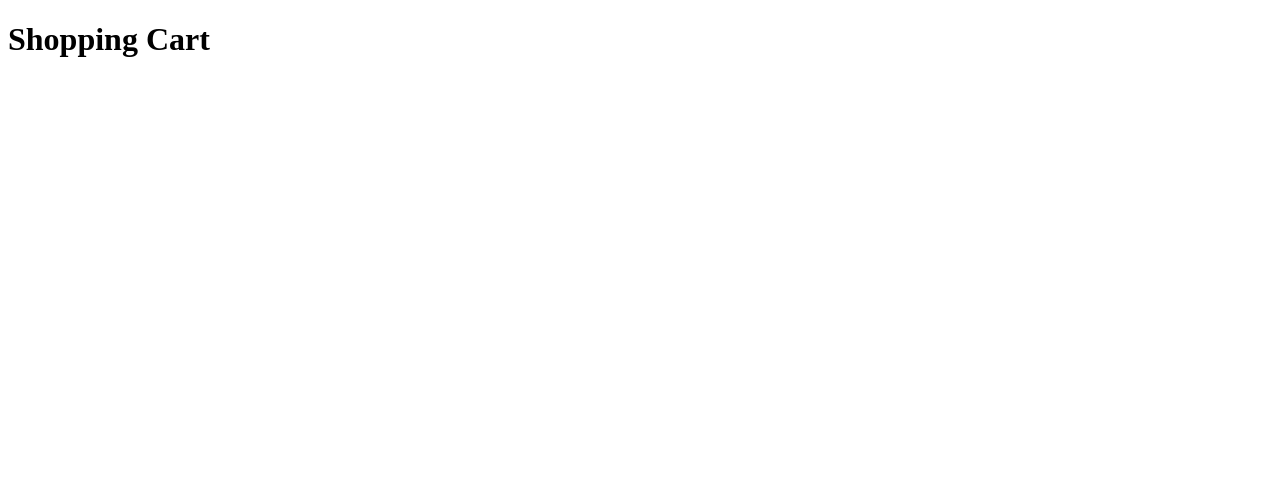
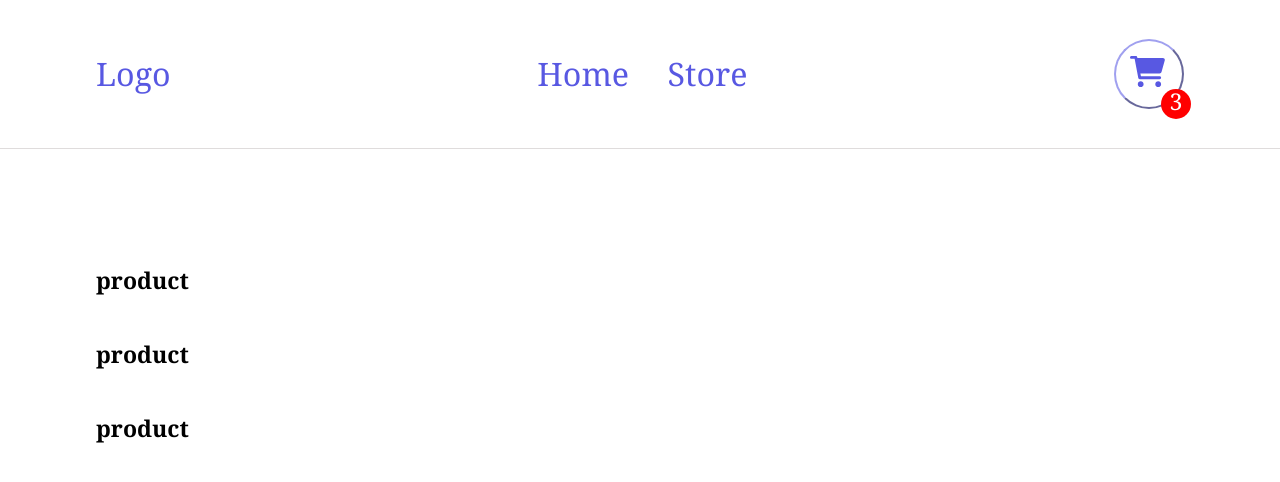
Before and after one commit to carlosblinf/shoppingcart-frontend, a React (Vite) app: page / in a window 1280 px wide. Shown: the top 482 px of the page. Built offline with nearby package versions, Linux system fonts and the light colour scheme.

Commit message:
simple layout

```diff
--- a/package.json
+++ b/package.json
@@ -9,9 +9,11 @@
     "preview": "vite preview"
   },
   "dependencies": {
+    "axios": "^1.2.0",
     "react": "^18.2.0",
     "react-dom": "^18.2.0",
-    "react-router-dom": "^6.4.3"
+    "react-router-dom": "^6.4.3",
+    "sass": "^1.56.1"
   },
   "devDependencies": {
     "@types/react": "^18.0.24",
--- a/src/App.tsx
+++ b/src/App.tsx
@@ -1,9 +1,19 @@
-import { useState } from 'react'
+import { Routes, Route } from 'react-router-dom'
+import Header from './components/Header'
+import Home from './pages/Home'
+import Store from './pages/Store'
+import './styles.scss'
 
 function App() {
 
   return (
-   <h1>Shopping Cart</h1>
+   <div className="containerApp">
+    <Header/>
+    <Routes>
+      <Route path='/' element={<Home/>} />
+      <Route path='/store' element={<Store/>} />
+    </Routes>
+   </div>
   )
 }
 
--- /dev/null
+++ b/src/components/Header/index.tsx
@@ -0,0 +1,31 @@
+import React from 'react'
+import { Link } from 'react-router-dom'
+import style from './style.module.scss'
+
+function Header() {
+  return (
+    <header className={style.header}>
+      <div className={`container ${style.containerNav}`}>
+        <Link to={"/"} className={style.logo}>Logo</Link>
+        <nav className={style.navigation}>
+          <ul>
+            <li><Link to={"/"}>Home</Link></li>
+            <li><Link to="/store">Store</Link></li>
+          </ul>
+        </nav>
+        <button className={style.cart}>
+          <svg
+              xmlns="http://www.w3.org/2000/svg"
+              viewBox="0 0 576 512"
+              fill="currentColor"
+            >
+              <path d="M96 0C107.5 0 117.4 8.19 119.6 19.51L121.1 32H541.8C562.1 32 578.3 52.25 572.6 72.66L518.6 264.7C514.7 278.5 502.1 288 487.8 288H170.7L179.9 336H488C501.3 336 512 346.7 512 360C512 373.3 501.3 384 488 384H159.1C148.5 384 138.6 375.8 136.4 364.5L76.14 48H24C10.75 48 0 37.25 0 24C0 10.75 10.75 0 24 0H96zM128 464C128 437.5 149.5 416 176 416C202.5 416 224 437.5 224 464C224 490.5 202.5 512 176 512C149.5 512 128 490.5 128 464zM512 464C512 490.5 490.5 512 464 512C437.5 512 416 490.5 416 464C416 437.5 437.5 416 464 416C490.5 416 512 437.5 512 464z" />
+          </svg>
+          <span>3</span>
+        </button>
+      </div>
+    </header>
+  )
+}
+
+export default Header
--- /dev/null
+++ b/src/components/Header/style.module.scss
@@ -0,0 +1,79 @@
+@mixin circle($wi) {
+    width: $wi;
+    height: $wi;
+    border-radius: 50% 50%;
+    // padding: 5px;
+}
+.header {
+    background-color: white;
+    padding: 2rem 0;
+    margin-bottom: 4rem;
+    border-bottom: 1px solid rgb(223, 220, 220);
+
+    a {
+        font-size: 1.4em;
+    }
+
+    .containerNav {
+        display: flex;
+        justify-content: space-between;
+        align-items: center;
+
+        .navigation {
+            display: flex;
+
+            ul {
+                margin: 0;
+                padding: 0;
+                list-style: none;
+
+                li {
+                    display: inline-block;
+
+                    a {
+                        display: block;
+                        padding: .5rem 1rem;
+                        transition: 0.3s;
+
+                        &:hover {
+                            background-color: #ccc;
+                        }
+                    }
+                }
+            }
+        }
+        .cart {
+            @include circle(70px);
+            border-color: #a0a0ef;
+            position: relative;
+            background: #ffffff;
+            color: #5858e2;
+
+            &:hover {
+                background-color: #5858e2;
+                color: #ffffff;
+            }
+
+            svg {
+                width: 35px;
+                height: 35px;
+                margin-right: 2px;
+                margin-top: 6px;
+                // color: #5858e2;
+            }
+            span {
+                @include circle(30px);
+                display: flex;
+                justify-content: center;
+                align-items: center;
+                background-color: red;
+                color: #ffffff;
+                padding-bottom: 5px;
+                position: absolute;
+                bottom: 0;
+                right: 0;
+                transform: translate(30%, 40%);
+            }
+        }
+    }
+}
--- a/src/main.tsx
+++ b/src/main.tsx
@@ -1,9 +1,12 @@
 import React from 'react'
 import ReactDOM from 'react-dom/client'
 import App from './App'
+import { BrowserRouter } from 'react-router-dom'
 
 ReactDOM.createRoot(document.getElementById('root') as HTMLElement).render(
   <React.StrictMode>
-    <App />
+    <BrowserRouter>
+      <App />
+    </BrowserRouter>
   </React.StrictMode>
 )
--- /dev/null
+++ b/src/pages/Home/index.tsx
@@ -0,0 +1,26 @@
+import React from 'react'
+
+function Home() {
+  return (
+    <>
+    <main>
+      <div className="container">
+        <div className="product">
+          <img src="" alt="" />
+          <h3>product</h3>
+        </div>
+        <div className="product">
+          <img src="" alt="" />
+          <h3>product</h3>
+        </div>
+        <div className="product">
+          <img src="" alt="" />
+          <h3>product</h3>
+        </div>
+      </div>
+    </main>
+    </>
+  )
+}
+
+export default Home
--- /dev/null
+++ b/src/pages/Store/index.tsx
@@ -0,0 +1,9 @@
+import React from 'react'
+
+function Store() {
+  return (
+    <div className="container">Store</div>
+  )
+}
+
+export default Store
--- /dev/null
+++ b/src/styles.scss
@@ -0,0 +1,18 @@
+* {
+    font-family: Georgia, 'Times New Roman', Times, serif;
+    font-size: 1.2rem;
+    line-height: 1.6em;
+    margin: 0;
+    padding: 0;
+    box-sizing: border-box;
+}
+
+.container {
+    width: 85%;
+    /* max-width: 1200px; */
+    margin: 0 auto;
+}
+a {
+    text-decoration: none;
+    color: #5858e2;
+}
```
Also changed, not shown: 1 other file (tests, documents, lock files or other folders).
